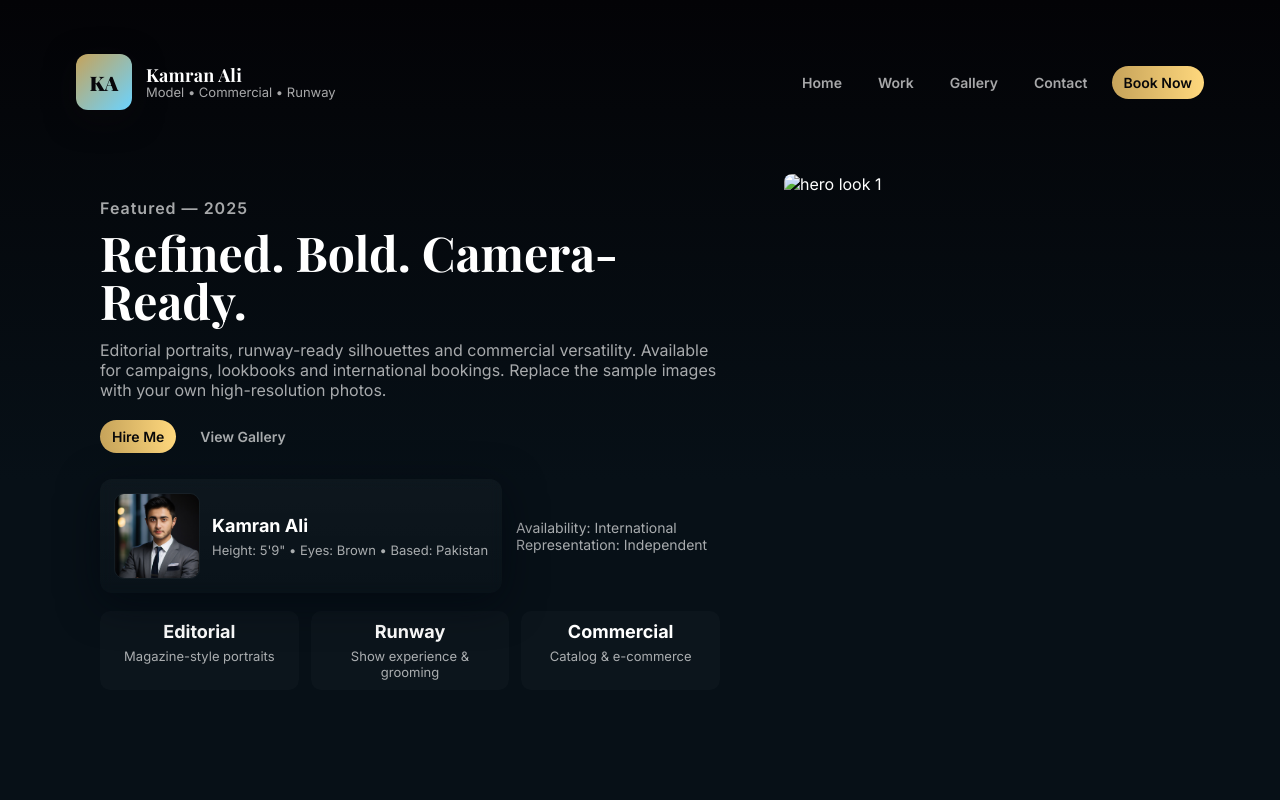
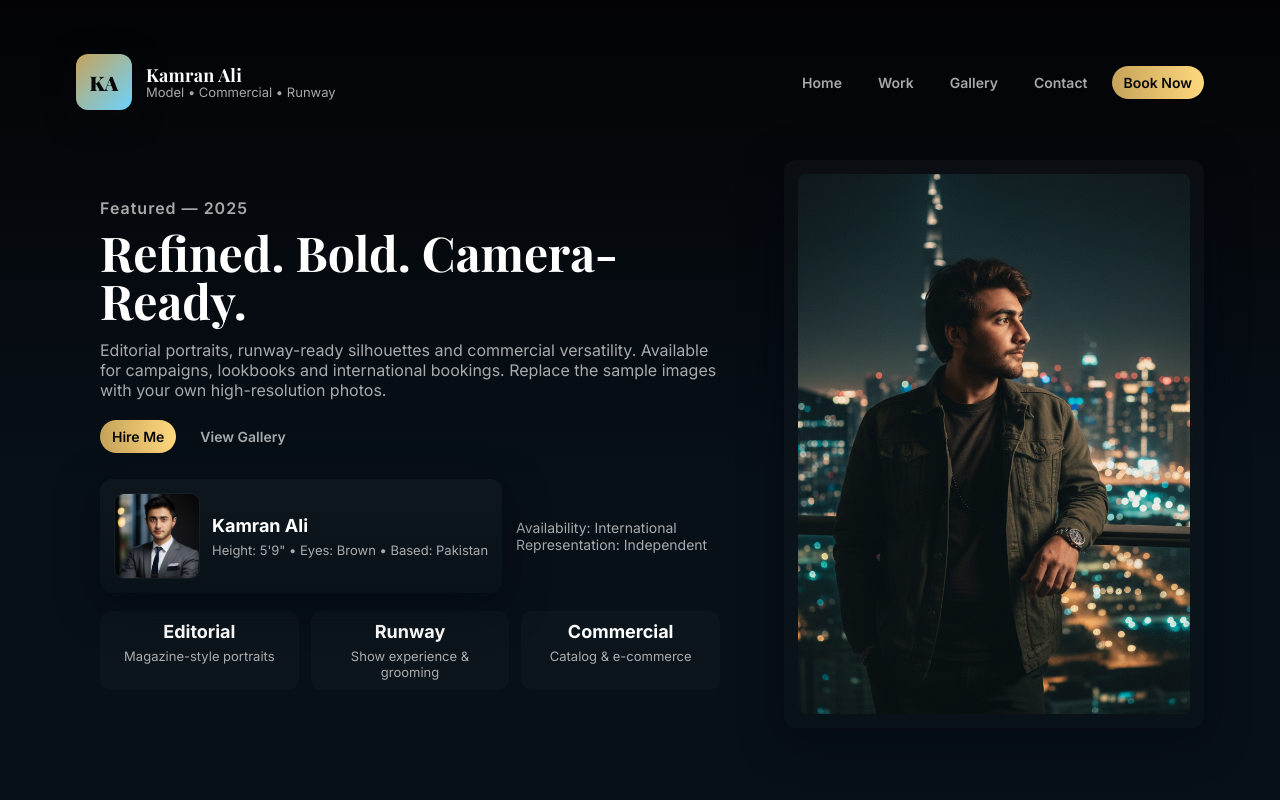
Before and after one commit to thekamranali/model, a plain HTML site: page index.html in a window 1280 px wide. Shown: the top 800 px of the page. Drawn offline with nearby package versions, Linux system fonts and the light colour scheme.

Commit message:
Update index.html

```diff
--- a/index.html
+++ b/index.html
@@ -588,8 +588,14 @@
                     </div>
                 </div>
             </div>
-
-<img src="images/gh.png" alt="hero look 1" style="width:100%;height:540px;object-fit:cover;border-radius:8px">
+  <aside class="hero-side">
+                <div class="card">
+                    <picture>
+                        <img src="./gh.png" alt="hero look 1"
+                            style="width:100%;height:540px;object-fit:cover;border-radius:8px">
+                    </picture>
+                </div>
+            </aside>
 
 
         </main>
```
